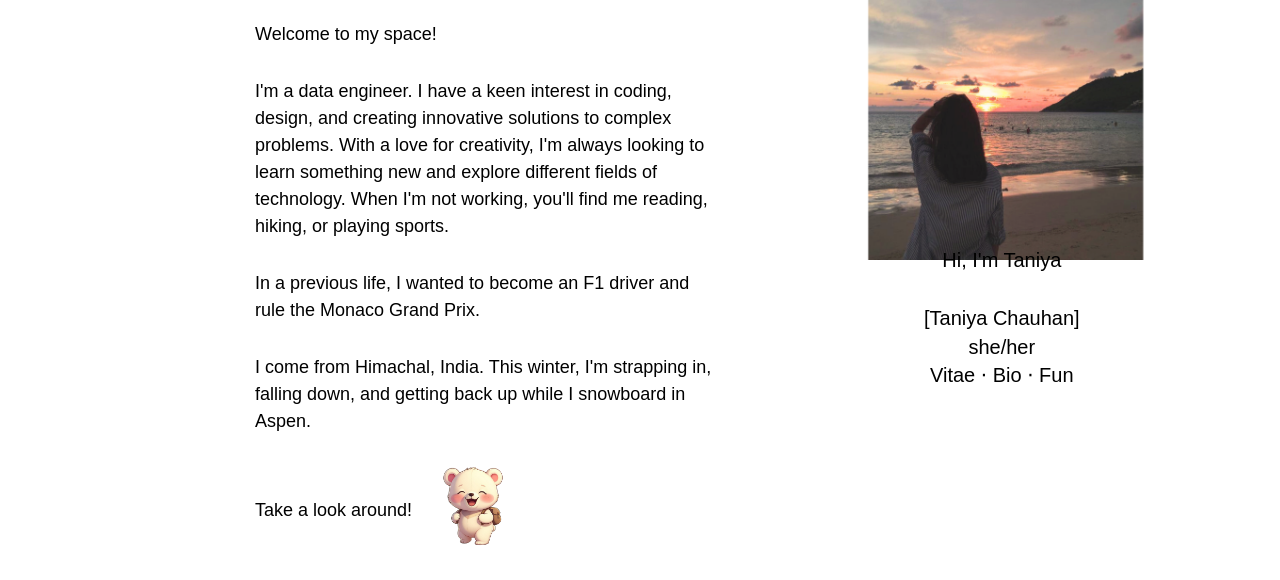
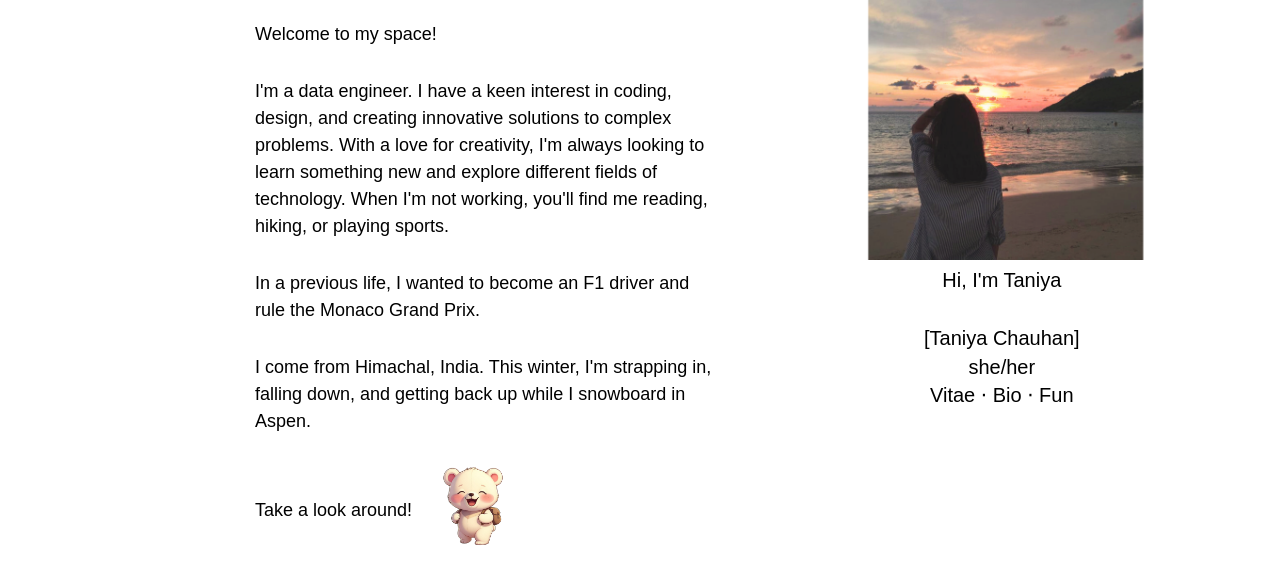
Before and after one commit to taniyachauhan/website, a website: page index.html in a window 1280 px wide. Shown: the part 207-787 px from the top of the page. Drawn offline with nearby package versions, Linux system fonts and the light colour scheme.

Commit message:
Update index.html

```diff
--- a/index.html
+++ b/index.html
@@ -121,7 +121,7 @@
         }
         .image-caption {
             position: absolute;
-            bottom: -140px;
+            bottom: -160px;
             left: 0;
             width: 100%;
             text-align: center;
```
